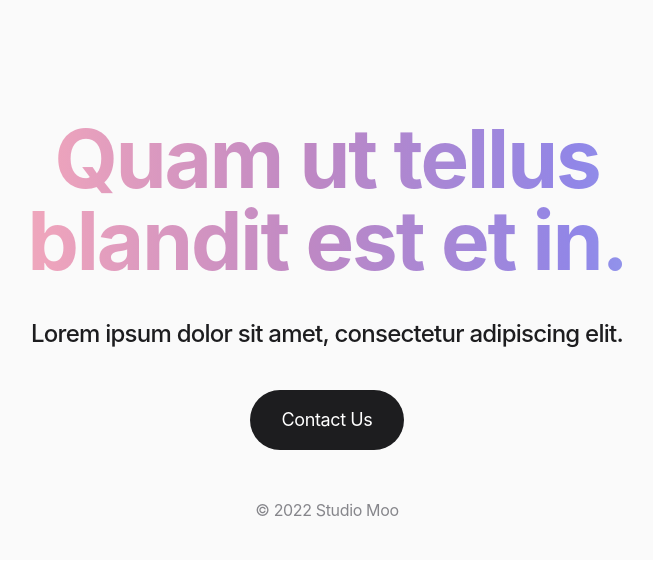
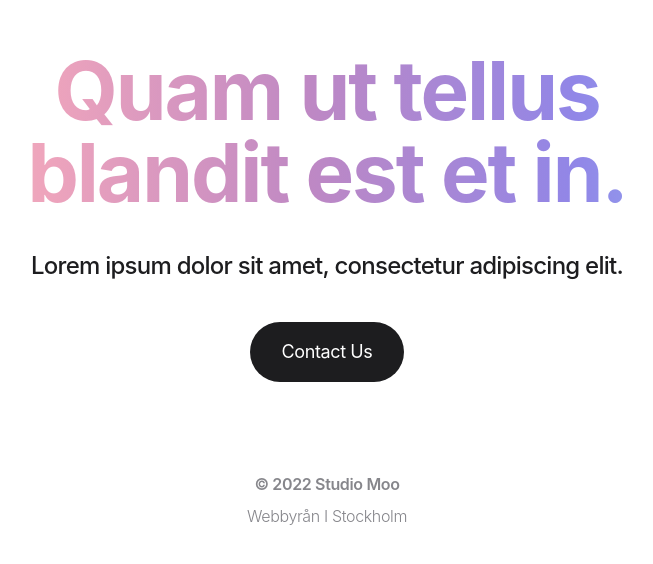
Before and after one commit to TheBoringBOT/studio-moo, a Next.js app: page / in a window 1280 px wide. Shown: the part 3857-4421 px from the top of the page, without its empty margins (313-966 px from the left). Built offline with nearby package versions, Linux system fonts and the light colour scheme.

Commit message:
feat: bottom text added

```diff
--- a/components/home/footer/footer.js
+++ b/components/home/footer/footer.js
@@ -3,7 +3,7 @@ import { SITE_FOOTER_TEXT } from "../../../lib/constants";
 
 export default function Footer() {
   return (
-    <footer className="z-10 relative mt-28 bg-light-grey h-[70vh] min-h-600px max-h-[780px] flex flex-col justify-center items-center">
+    <footer className="z-10 relative  bg-white h-[85vh] min-h-600px max-h-[780px] flex flex-col justify-center items-center">
       <div className="flex flex-col mt-auto">
         <SectionTitle
           h2={
@@ -22,8 +22,9 @@ export default function Footer() {
           </div>
         </SectionTitle>
       </div>
-      <div className="flex flex-col items-center py-10 mt-auto text-dark-grey">
-        <span>{SITE_FOOTER_TEXT}</span>
+      <div className="flex flex-col items-center py-10 mt-auto space-y-2 text-dark-grey">
+        <span className="font-semibold">{SITE_FOOTER_TEXT}</span>
+        <span className="font-light text-md">Webbyrån I Stockholm</span>
       </div>
     </footer>
   );
```
